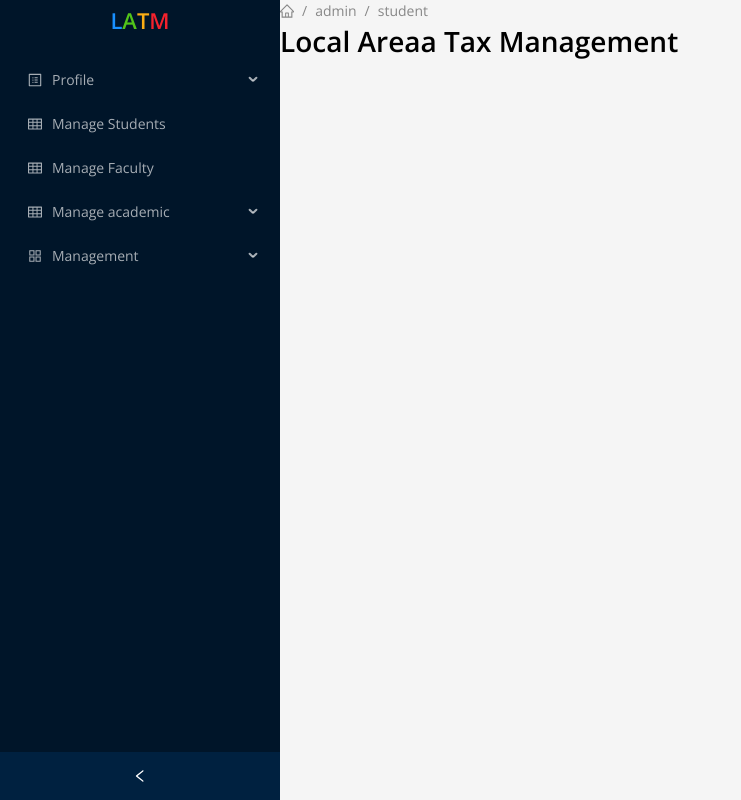
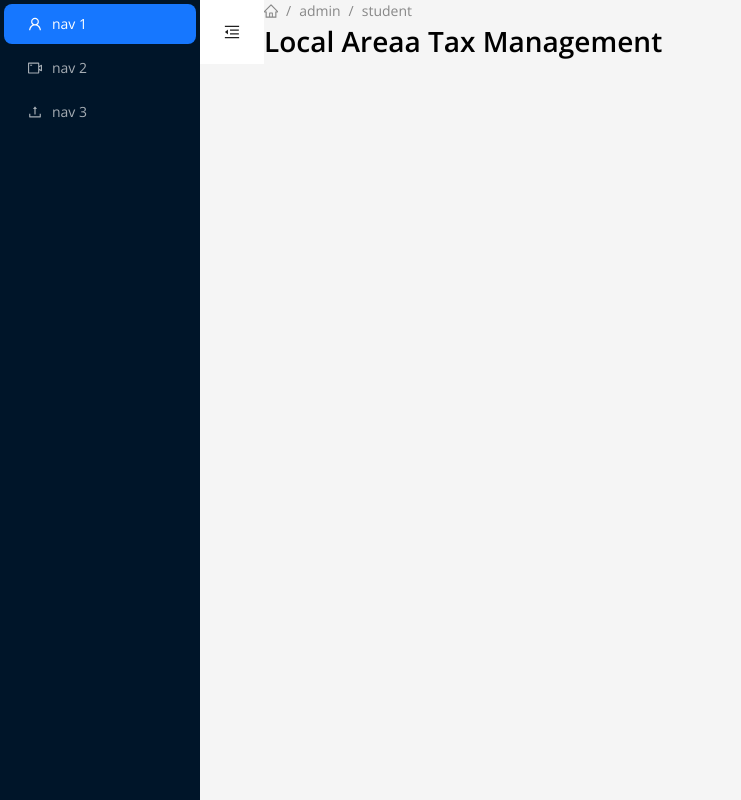
Before and after one commit to f4faysal/local-areaa-tax-management, a Next.js app: page / in a window 1280 px wide. Shown: the whole page, without its empty margins (0-741 px from the left). Built offline with nearby package versions, Linux system fonts and the light colour scheme.

Commit message:
Refactor layout and sidebar components

```diff
--- a/src/app/(withlayout)/layout.tsx
+++ b/src/app/(withlayout)/layout.tsx
@@ -1,12 +1,18 @@
+"use client";
+
 import Contents from "@/components/ui/Contents";
 import SideBar from "@/components/ui/Sidebar";
 import { Layout } from "antd";
+import { useState } from "react";
 
 const DashboardLayout = ({ children }: { children: React.ReactNode }) => {
+  const [collapsed, setCollapsed] = useState(false);
   return (
     <Layout hasSider>
-      <SideBar />
-      <Contents>{children}</Contents>
+      <SideBar collapsed={collapsed} />
+      <Contents collapsed={collapsed} setCollapsed={setCollapsed}>
+        {children}
+      </Contents>
     </Layout>
   );
 };
--- a/src/components/ui/Contents.tsx
+++ b/src/components/ui/Contents.tsx
@@ -1,12 +1,42 @@
 "use client";
-import { Layout } from "antd";
+import { MenuFoldOutlined, MenuUnfoldOutlined } from "@ant-design/icons";
+import { Button, Layout, theme } from "antd";
+import { Header } from "antd/es/layout/layout";
 import UMBreadCrumb from "./UMBreadCrumb";
 
 const { Content } = Layout;
 
-const Contents = ({ children }: { children: React.ReactNode }) => {
+interface ContentsProps {
+  collapsed: boolean;
+  setCollapsed: (collapsed: boolean) => void;
+  children: React.ReactNode;
+}
+
+const Contents: React.FC<ContentsProps> = ({
+  children,
+  setCollapsed,
+  collapsed,
+}) => {
   const base = "admin";
+
+  const {
+    token: { colorBgContainer },
+  } = theme.useToken();
+
   return (
+    <>
+      <Header style={{ padding: 0, background: colorBgContainer }}>
+        <Button
+          type="text"
+          icon={collapsed ? <MenuUnfoldOutlined /> : <MenuFoldOutlined />}
+          onClick={() => setCollapsed(!collapsed)}
+          style={{
+            fontSize: "16px",
+            width: 64,
+            height: 64,
+          }}
+        />
+      </Header>
       <Content
         style={{
           minHeight: "100vh",
@@ -27,6 +57,7 @@ const Contents = ({ children }: { children: React.ReactNode }) => {
         />
         {children}
       </Content>
+    </>
   );
 };
 
--- a/src/components/ui/Sidebar.tsx
+++ b/src/components/ui/Sidebar.tsx
@@ -1,57 +1,101 @@
 "use client";
 
-import { Layout, Menu } from "antd";
-import { useState } from "react";
+// import { Layout, Menu } from "antd";
+// import { useState } from "react";
 
-import { USER_ROLE } from "@/constants/role";
-import { sidebarItems } from "@/constants/sidebarItems";
+// import { USER_ROLE } from "@/constants/role";
+// import { sidebarItems } from "@/constants/sidebarItems";
 
-const { Sider } = Layout;
+// const { Sider } = Layout;
 
-const SideBar = () => {
-  const [collapsed, setCollapsed] = useState(false);
+// const SideBar = () => {
+//   const [collapsed, setCollapsed] = useState(false);
 
-  const role = USER_ROLE.ADMIN;
+//   const role = USER_ROLE.ADMIN;
 
+//   return (
+//     <Sider
+//       collapsible
+//       collapsed={collapsed}
+//       onCollapse={(value) => setCollapsed(value)}
+//       width={280}
+//       style={{
+//         overflow: "auto",
+//         height: "100vh",
+//         position: "sticky",
+//         left: 0,
+//         top: 0,
+//         bottom: 0,
+//       }}
+//     >
+//       <div
+//         style={{
+//           color: "white",
+//           fontSize: "2rem",
+//           textAlign: "center",
+//           fontWeight: "bold",
+//           marginBottom: "1rem",
+//         }}
+//       >
+//         <p style={{ fontSize: "22px", padding: "5px" }}>
+//           <span style={{ color: "#1890ff" }}>L</span>
+//           <span style={{ color: "#52c41a" }}>A</span>
+//           <span style={{ color: "#faad14" }}>T</span>
+//           <span style={{ color: "#f5222d" }}>M</span>
+//         </p>
+//       </div>
+//       <Menu
+//         theme="dark"
+//         defaultSelectedKeys={["1"]}
+//         mode="inline"
+//         items={sidebarItems(role)}
+//       />
+//     </Sider>
+//   );
+// };
+
+// export default SideBar;
+
+import {
+  UploadOutlined,
+  UserOutlined,
+  VideoCameraOutlined,
+} from "@ant-design/icons";
+import { Menu } from "antd";
+import Sider from "antd/es/layout/Sider";
+
+interface SidebarProps {
+  collapsed: boolean;
+}
+
+const Sidebar: React.FC<SidebarProps> = ({ collapsed }) => {
   return (
-    <Sider
-      collapsible
-      collapsed={collapsed}
-      onCollapse={(value) => setCollapsed(value)}
-      width={280}
-      style={{
-        overflow: "auto",
-        height: "100vh",
-        position: "sticky",
-        left: 0,
-        top: 0,
-        bottom: 0,
-      }}
-    >
-      <div
-        style={{
-          color: "white",
-          fontSize: "2rem",
-          textAlign: "center",
-          fontWeight: "bold",
-          marginBottom: "1rem",
-        }}
-      >
-        <p style={{ fontSize: "22px", padding: "5px" }}>
-          <span style={{ color: "#1890ff" }}>L</span>
-          <span style={{ color: "#52c41a" }}>A</span>
-          <span style={{ color: "#faad14" }}>T</span>
-          <span style={{ color: "#f5222d" }}>M</span>
-        </p>
-      </div>
+    <Sider trigger={null} collapsible collapsed={collapsed}>
+      <div className="demo-logo-vertical" />
       <Menu
         theme="dark"
+        mode="inline"
         defaultSelectedKeys={["1"]}
-        mode="inline"
-        items={sidebarItems(role)}
+        items={[
+          {
+            key: "1",
+            icon: <UserOutlined />,
+            label: "nav 1",
+          },
+          {
+            key: "2",
+            icon: <VideoCameraOutlined />,
+            label: "nav 2",
+          },
+          {
+            key: "3",
+            icon: <UploadOutlined />,
+            label: "nav 3",
+          },
+        ]}
       />
     </Sider>
   );
 };
 
-export default SideBar;
+export default Sidebar;
```
Lines whose indentation alone changed are shown as unchanged.
